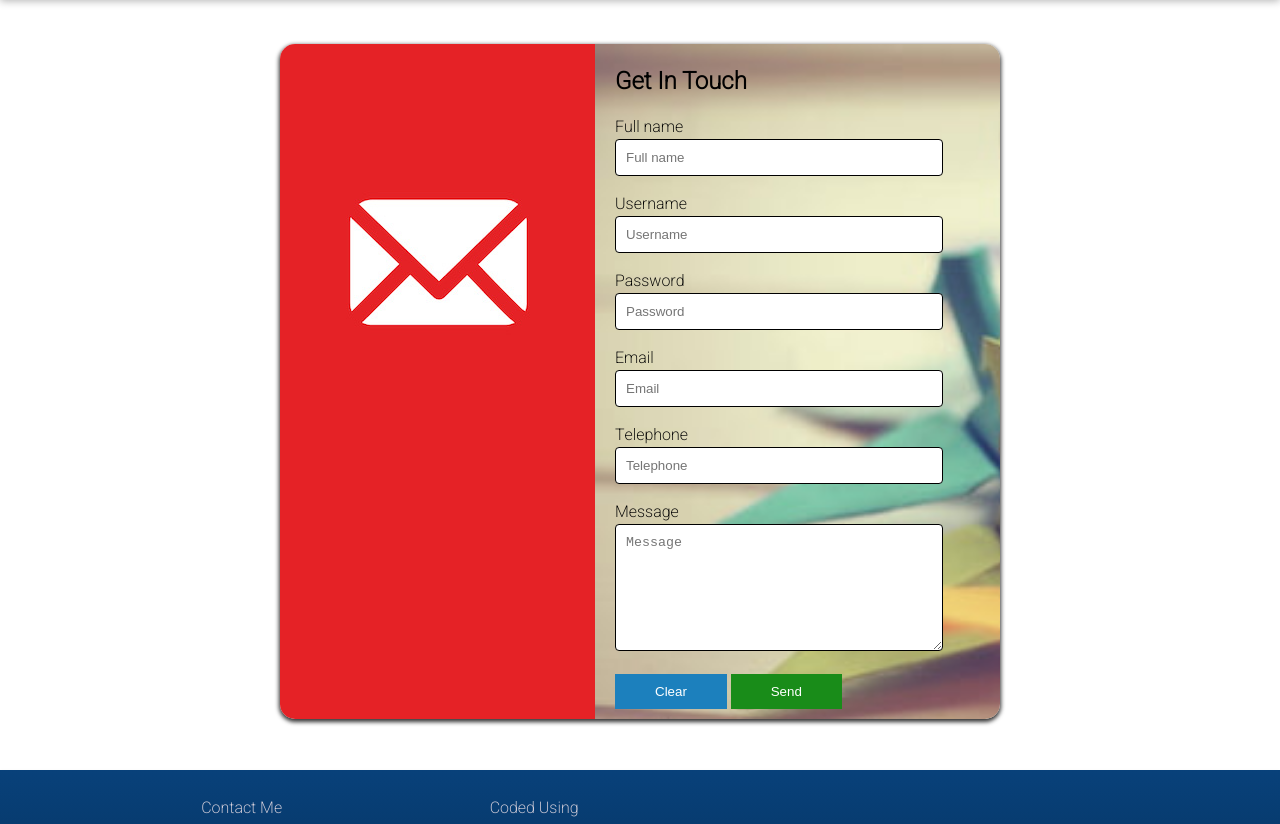
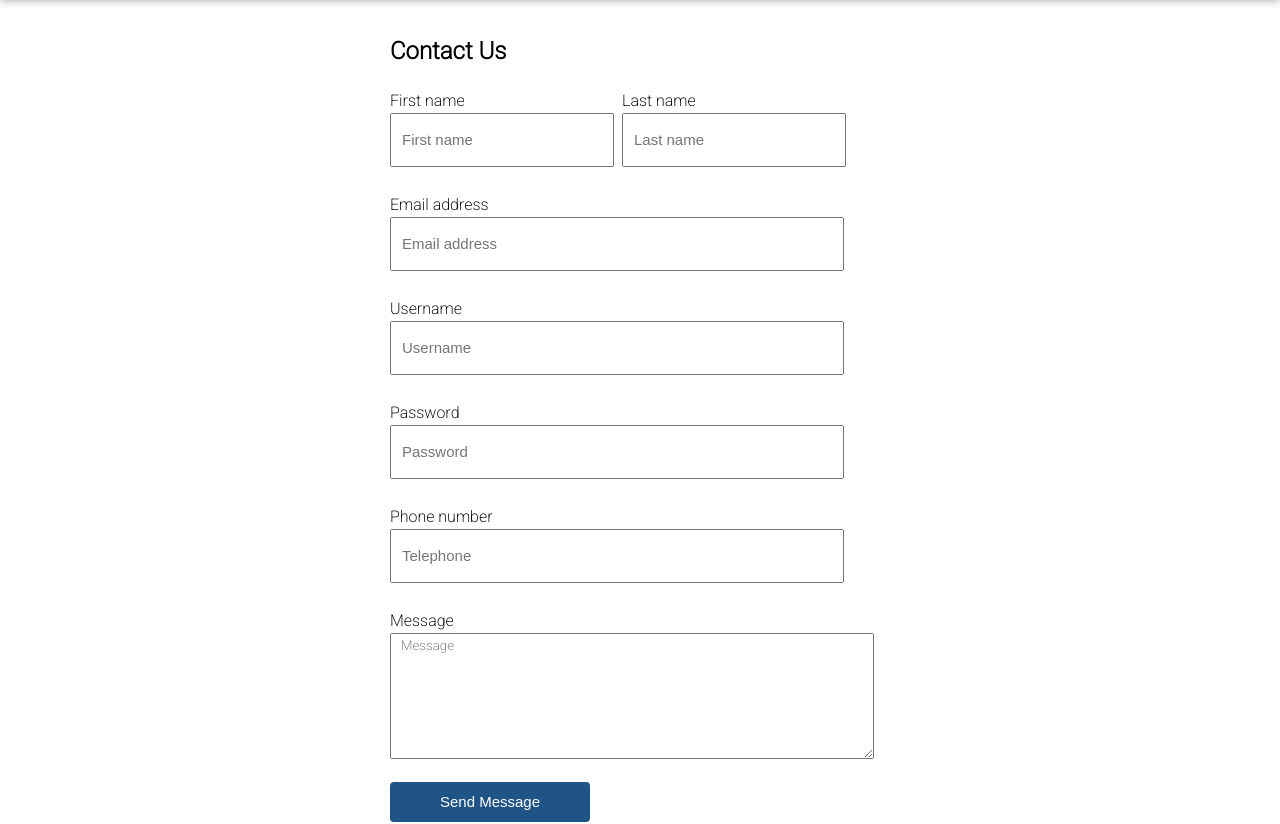
Before and after one commit to rsahilt/theorigamiguy, a plain HTML site: page contact.html in a window 1280 px wide. Shown: the part 131-955 px from the top of the page. Drawn offline with Linux system fonts and the light colour scheme; grey boxes are pictures that could not be loaded.

Commit message:
Add files via upload
final complete almost

```diff
--- a/contact.html
+++ b/contact.html
@@ -18,14 +18,6 @@
     <link rel="preconnect" href="https://fonts.gstatic.com" crossorigin>
     <link href="https://fonts.googleapis.com/css2?family=Heebo:wght@200&family=Lato:wght@400&family=Roboto+Condensed:wght@700&display=swap" rel="stylesheet">
 
-    <style>
-      .form-div{
-        background-image: url(images/formimg.jpeg);
-        background-repeat: no-repeat;
-        background-size: cover;
-      }
-
-    </style>
   </head>
 
   <!--                     (^_^)
@@ -104,106 +96,79 @@
     <!--wrapper div that contains the whole webpage-->
     <div id="wrapper">
 
-      <section> <!--section begins here-->
-
-        <div class="content-form">
-          <div class="image-envelope">
-            <img src="images/mailicon.jpg"
-                 width="200"
-                 height="155"
-                 alt="envelope icon">
-          </div>
+      <section>
        <div class="form-div">
-          <h1 style="text-align: left" class="removemargin">Get In Touch</h1>
           <form action="http://www.scott-media.com/test/form_display.php"
                 method="post"
-                  id="credentials-form">
+                id="login-form">
+
+            <h1>Contact Us</h1>
+
+            <div class="single-line">
+             <div>
+              <label for="firstname">First name</label><br>
+              <input type="text" name="firstname" id="firstname" placeholder="First name">
+              </div>
+
+              <div>
+              <label for="lastname">Last name</label><br>
+              <input type="text" name="lastname" id="lastname" placeholder="Last name">
+              </div>
+            </div>
+
 
             <p>
-                  <label for="fullname">Full name</label><br>
-                  <input type="text"
-                         id="fullname"
-                         name="fullname"
-                         placeholder="Full name"
-                         title="Type in your full name"
-                         minlength="1"
-                         maxlength="60"
-                         required
-                         class="activelabel">
+              <label for="email">Email address</label><br>
+              <input type="email" name="emailid" id="emailid" placeholder="Email address">
             </p>
 
             <p>
               <label for="username">Username</label><br>
-                  <input type="text"
-                         id="username"
-                         name="username"
-                         placeholder="Username"
-                         title="Type in your username"
-                         minlength="1"
-                         maxlength="20"
-                         required
-                         class="activelabel">
+              <input type="text" name="username" id="username" placeholder="Username">
             </p>
 
             <p>
-                  <label for="passwd">Password</label><br>
-                  <input type="password"
-                         id="passwd"
-                         name="passwd"
-                         placeholder="Password"
-                         title="Type in your password"
-                         minlength="8"
-                         maxlength="32"
-                         required
-                         class="activelabel">
+              <label for="pwd">Password</label><br>
+              <input type="password" name="pwd" id="pwd" placeholder="Password">
             </p>
 
             <p>
-                  <label for="emailid">Email</label><br>
-                  <input type="email"
-                         id="emailid"
-                         name="emailid"
-                         placeholder="Email"
-                         title="Type in your email address"
-                         class="activelabel"
-                         required>
+              <label for="telephone">Phone number</label><br>
+              <input type="tel" name="telephone" id="telephone" placeholder="Telephone">
             </p>
 
             <p>
-                  <label for="telephone">Telephone</label><br>
-                  <input type="tel"
-                         id="telephone"
-                         name="telephone"
-                         placeholder="Telephone"
-                         title="Type in your telephone number"
-                         class="activelabel"
-                         required>
+              <label for="message">Message</label><br>
+              <textarea name="message" id="" cols="65" rows="6" placeholder="Message"></textarea>
             </p>
 
             <p>
-                  <label for="message">Message</label>
-                  <textarea name="message"
-                            id="message"
-                            cols="39"
-                            rows="7"
-                            placeholder="Message"
-                            class="activelabel"
-                            required
-                            minlength="1"
-                            maxlength="500"
-                            ></textarea>
+              <input type="submit" id="send" name="send" value="Send Message" title="Send">
             </p>
 
-              <input type="reset" id="clear" name="clear" value="Clear" title="Click to clear the form fields">
-              <input type="submit" id="send" name="send" value="Send" title="Click to send message to the artist">
+
+            <p style="margin-bottom: 5px">Already have an account?</p>
+            <p class="no-margin-p">
+              <input type="button"
+                     id="ggle"
+                     name="ggle"
+                     value="Continue using google"
+                     title="Sign in with google"
+                     >
+            </p>
+            <p class="no-margin-p">
+              <input type="button"
+                     id="fbook"
+                     name="fbook"
+                     value="Continue using facebook"
+                     title="Sign in with facebook"
+                     >
+            </p>
           </form>
 
 
+      </section>
 
-          </div>
-        </div>
-
-      </section> <!--section closed-->
 
     </div> <!--wrapper div closed-->
 
--- a/styles/desktop.css
+++ b/styles/desktop.css
@@ -335,6 +335,9 @@ iframe{
 }
 
 
+
+
+
 /*Fonts in every page*/
 section,
 .section-about,
@@ -381,94 +384,127 @@ section.section-contact{
 //////////////////////////CONTACT.HTML///////////////////////////////////////
 ////////////////////////////////////////////////////////////////////////////
 */
-section.section-contact{
+
+.form-div{
+  width: 100%;
+  margin: 0 auto;
+  margin-top: 40px;
+}
+
+/*
+.single-line div{
+  float: left;
+  margin-right: 8px;
+}
+
+.single-line + p{
+  clear: both;
+}
+*/
+
+.single-line{
   display: flex;
   flex-direction: row;
 }
 
-.content-form{
-  width: 75%;
-  display: flex;
-  flex-direction: row;
-  margin: 50px auto 50px auto;
-  background-color: #ffff;
-  box-shadow: 0px 2px 4px 1px rgba(0,0,0,0.8);
-  border-radius: 15px;
-}
-
-.image-envelope{
-  width: 45%;
-  display: flex;
-  justify-content: center;
-  background-color: #e52226;
-  border-radius: 15px 0 0 15px;
-}
-
-.image-envelope img{
-  margin-top: 44%;
+.single-line div{
+  margin-right: 8px;
 }
 
 form{
-  padding-bottom: 10px;
-
-}
-.form-div{
-  width: 55%;
-  padding-left: 20px;
-  border-radius: 0 15px 15px 0;
-
+  width: 500px;
+  margin: 0 auto;
 }
 
-form input,
-textarea{
-  padding: 10px;
+
+.flex-resp{
+  display: flex;
+  justify-content: row;
+}
+
+form input{
+  padding: 5px 10px;
+  width: 200px;
+  height: 40px;
+  font-size: 15px;
+  margin-bottom: 10px;
+}
+
+form input#username{
+  width: 430px;
 }
 
 form input[type="email"],
 form input[type="tel"],
-form input[type="text"],
-form input[type="password"],
-textarea
+form input[type="password"]
 {
-  width: 306px;
-  border-collapse: collapse;
-  border: 1px solid black;
-  border-radius: 4px;
+  width: 430px;
+  padding: 5px 10px;
 }
 
-form input[type="submit"],
-form input[type="reset"]
-{
-  padding: 10px;
-  background-color: #198c19;
-  border-collapse: collapse;
-  border: 1px;
-  padding: 10px 40px;
-  color: white;
-}
-
-form input[type="reset"]
-{
-  background-color: #1c80bd;
+form input[type="text"]:focus,
+form input[type="password"]:focus,
+form input[type="email"]:focus,
+textarea:focus{
+  background-color: #f4f4f4;
 }
 
 
-form input[type="submit"]:hover{
+
+
+form input[type="submit"]{
   cursor: pointer;
-  background-color: #007300;
-}
-form input[type="reset"]:hover{
-  cursor: pointer;
-  background-color: #15608e;
+  border-collapse: collapse;
+  border: none;
+  background-color: #205487;
+  color: #fff;
+  border-radius: 4px;
+  transition: all 0.2s ease-in-out;
 }
 
-h1.removemargin{
-  margin-bottom: 4px;
+form input[type="submit"]:hover{
+  background-color: #063461;
 }
 
-.activelabel:focus{
-  background-color: #f4f6fa;
+.no-margin-p{
+  margin-bottom: 0;
+  margin-top: 0;
 }
+
+form input[type="button"]{
+  border-radius: 20px;
+  border-collapse: collapse;
+}
+
+form input[type="button"]:hover{
+  cursor: pointer;
+}
+
+#fbook{
+  background-color: #4267B2;
+  color: white;
+  border: 1px solid black;
+}
+
+#fbook:hover{
+  background-color: #34528e;
+}
+
+#ggle{
+  background-color: #f2f2f2;
+  border: 1px solid black;
+}
+
+#ggle:hover{
+  background-color: #d9d9d9;
+}
+
+textarea{
+  font-family: 'Heebo', sans-serif;
+  font-weight: 200;
+  padding-left: 10px;
+}
+
 
 /*
 ///////////////////////////////////////////////////////////////////////////
--- a/styles/responsive.css
+++ b/styles/responsive.css
@@ -26,31 +26,30 @@ MEDIA QUERIES FOR RESPONSIVENESS
 
 @media screen and (max-width: 768px){
   header{
-    height: 90px;
-  }
-
-  #wrapper{
-    padding-top: 90px;
+    height: 110px;
   }
 
   #logo{
     width:300px;
+    margin-top: 7px;
   }
 
   #logo-img{
     width: 90px;
     margin-right: 0;
     padding-right: 0;
+    margin-top:4px;
   }
 
   #logo-text{
     width: 175px;
     margin-left: 0;
     padding-left: 0;
+    margin-top: -1px;
   }
 
   header #logo-text span{
-    font-size: 1.4em;
+    font-size: 1.7em;
     margin-left: 0;
     padding-left: 0;
   }
@@ -58,7 +57,6 @@ MEDIA QUERIES FOR RESPONSIVENESS
   blockquote{
     margin: 5px 10px 5px 10px;
   }
-
 }
 
 
@@ -161,7 +159,7 @@ MEDIA QUERIES FOR RESPONSIVENESS
     float: right;
     position: absolute;
     z-index: 11;
-    left: 90%;
+    left: 88%;
     top: -90px;
   }
 
```
Also changed, not shown: index.html (+2 -0 lines), images/logo-768.png. Lines whose indentation alone changed are shown as unchanged.
